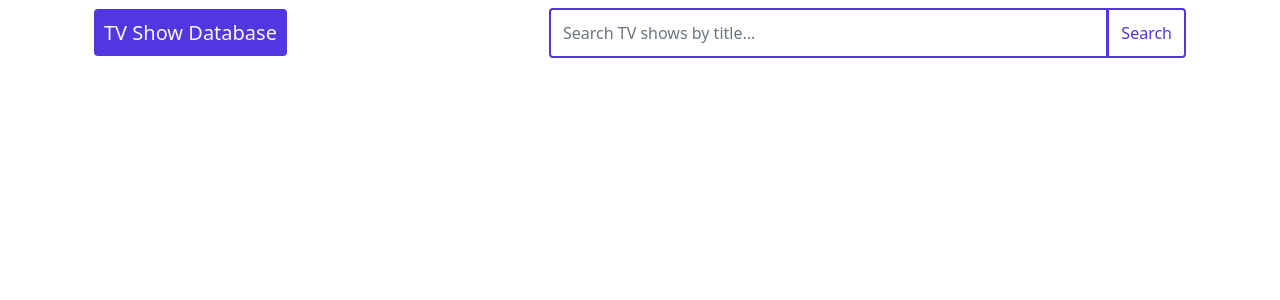
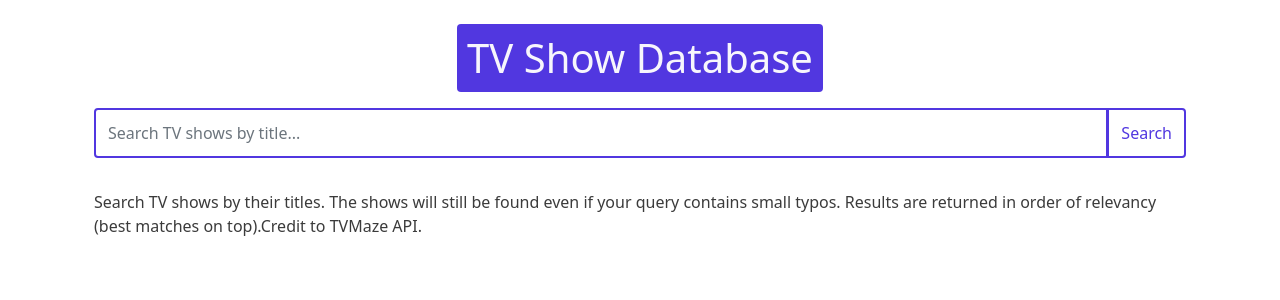
Before and after one commit to keirakl/tv-show-database, a React (Create React App) app: page / in a window 1280 px wide. Shown: the top 300 px of the page. Built offline with nearby package versions, Linux system fonts and the light colour scheme.

Commit message:
Updated UI

```diff
--- a/src/components/SearchBar.js
+++ b/src/components/SearchBar.js
@@ -1,5 +1,5 @@
 import React from "react";
-import { Button, Container, InputGroup, FormControl, Navbar, Col, Row } from "react-bootstrap";
+import { Button, Container, InputGroup, FormControl, Col, Row } from "react-bootstrap";
 import '../style.css';
 
 class SearchBar extends React.Component {
@@ -42,13 +42,14 @@ class SearchBar extends React.Component {
 
     render() {
         return (
-          <Navbar className="d-flex flex-column search-bar">
-            <Container>
-              <Col xs={12} sm={5}>
-                <Navbar.Brand className="nav-brand">TV Show Database</Navbar.Brand>
+          <Container className="d-flex flex-column search-bar my-3">
+            <Row className="justify-content-center my-2">
+              <Col md="auto">
+                <h1 className="nav-brand">TV Show Database</h1>
               </Col>
-              <Col xs={12} sm={7}>
-                <Navbar.Collapse className="justify-content-end">
+            </Row>
+            <Row>
+              <Col>
                 <InputGroup className="mb-3">
                   <FormControl
                     placeholder="Search TV shows by title... "
@@ -58,10 +59,9 @@ class SearchBar extends React.Component {
                   />
                   <Button variant="outline-secondary" onClick={()=> this.handleSearch() }>Search</Button>
                 </InputGroup>
-                </Navbar.Collapse>
               </Col>
+            </Row>
           </Container>
-          </Navbar>
         )
     }
 }
--- a/src/components/SearchResult.js
+++ b/src/components/SearchResult.js
@@ -17,7 +17,7 @@ class SearchResult extends React.Component {
     render() {
         const {results} = this.props;
         return (
-            <Container className="" >
+            <Container className="my-3" >
                 {results ?
                     (results.length > 0 ?
                         <Container>
@@ -53,9 +53,9 @@ class SearchResult extends React.Component {
                                     />
                             </Row>
                         </Container>
-                        : <p>{`Cannot find a match for "${this.props.searchTerm}"`}</p>
+                        : <p className="small-print">{`Cannot find a match for "${this.props.searchTerm}"`}</p>
                     )
-                    : ""
+                    : "Search TV shows by their titles. The shows will still be found even if your query contains small typos. Results are returned in order of relevancy (best matches on top).Credit to TVMaze API."
                 }
             </Container>
         )
--- a/src/components/ShowInfoModal.js
+++ b/src/components/ShowInfoModal.js
@@ -7,16 +7,15 @@ const ShowInfoModal = (props) => {
     const show = props.showInfo;
     return (
         <Modal show={props.showModal} onHide={() => props.closeModal()} size="lg" >
-            <Modal.Header closeButton>
-            </Modal.Header>
-            <Modal.Body>
+            <Modal.Header className="lightBackground" closeButton />
+            <Modal.Body className="lightBackground">
                 {show?
                     <Container>
                         <Row>
                             <h1>{show.name}</h1>
                         </Row>
                         <Row>
-                            <Col sm="auto">
+                            <Col md="auto">
                                 {show.image? <Image style={{maxWidth: 400}} src={show.image.original} fluid /> : "" }
                             </Col>
                             <Col>
--- a/src/style.css
+++ b/src/style.css
@@ -1,3 +1,6 @@
+*{
+    color: #3b3b3b;
+}
 p {
     margin-bottom: 0.3rem;
 }
@@ -7,10 +10,8 @@ p {
     background-color: #5137e0;
     padding: 10px;
     border-radius: .25rem;
-}
-
-.navbar-light .navbar-brand, .navbar-light .navbar-brand:hover {
     color: #f7f6fc;
+    text-align: center;
 }
 
 .form-control, .btn-outline-secondary {
@@ -25,7 +26,7 @@ p {
     background-color: #5137e0;
 }
 
-.navbar-collapse .mb-3 {
+.search-bar .mb-3 {
     margin-bottom: 0!important;
     height: 50px;
 }
@@ -38,7 +39,7 @@ p {
 }
 
 .hover-text-color:hover{
-    color: #0D6EFD;
+    color: #5137e0;
 }
 
 .small-print {
@@ -50,7 +51,7 @@ p {
 /* END. SearchResult Component */
 
 /* Modal Component */
-/* .App {
-    background-color: #f7f6fc;
-} */
+.lightBackground, .lightBackground .list-group-item  {
+    background-color: #f7f6fc ;
+}
 /* END. Modal Component */
```
Lines whose indentation alone changed are shown as unchanged.
